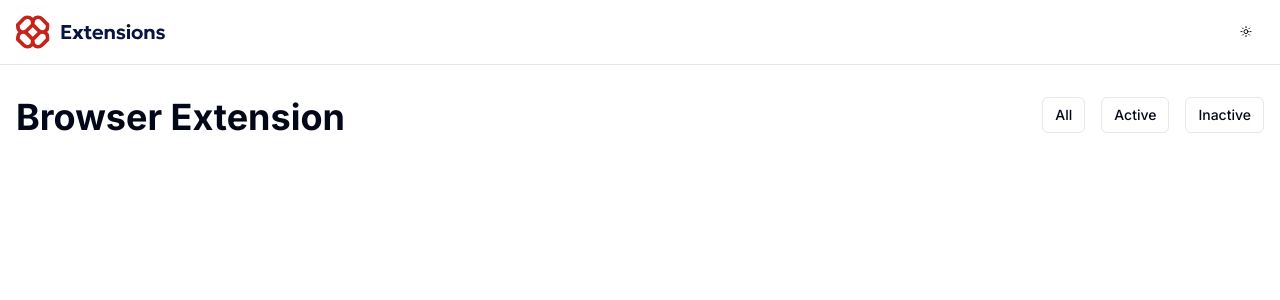
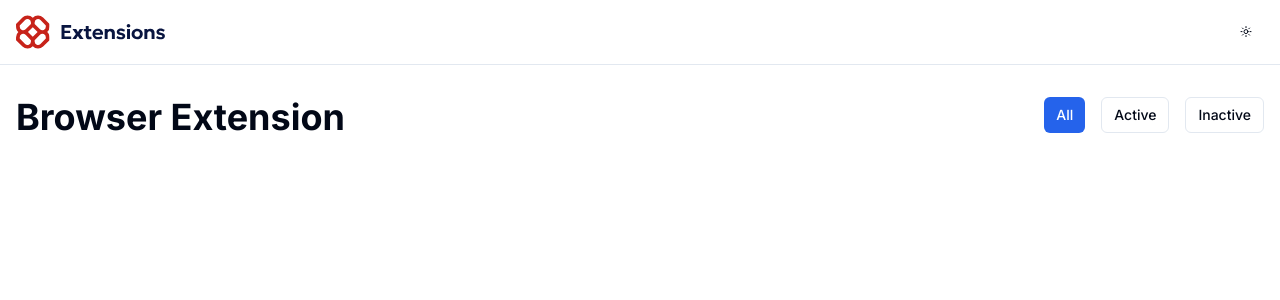
Before and after one commit to owinogabriel/browser-extension-ui, a Next.js app: page / in a window 1280 px wide. Shown: the top 300 px of the page. Built offline with nearby package versions, Linux system fonts and the light colour scheme.

Commit message:
feat:added the filter buttons

```diff
--- a/src/app/page.tsx
+++ b/src/app/page.tsx
@@ -1,7 +1,10 @@
+"use client"
+
 import { Button } from "@/components/ui/Button";
+import { useState } from "react";
 
 export default function Home() {
-  const [activeState, setActiveState] = "All";
+  const [activeState, setActiveState] = useState("All");
   const filters = ["All", "Active", "Inactive"];
 
   return (
@@ -11,7 +14,7 @@ export default function Home() {
         <div className="flex gap-4">
           {filters.map((filter) => (
             <Button
-            size="sm"
+              size="sm"
               key={filter}
               variant={activeState === filter ? "default" : "outline"}
               className={
@@ -21,7 +24,7 @@ export default function Home() {
               }
               onClick={() => setActiveState(filter)}
             >
-               {filter.charAt(0).toUpperCase() + filter.slice(1)}
+              {filter.charAt(0).toUpperCase() + filter.slice(1)}
             </Button>
           ))}
         </div>
```
